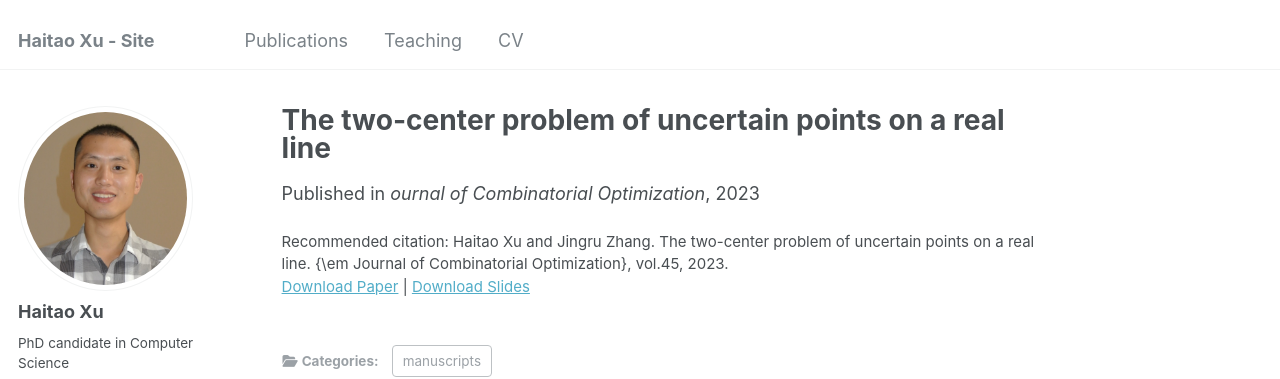
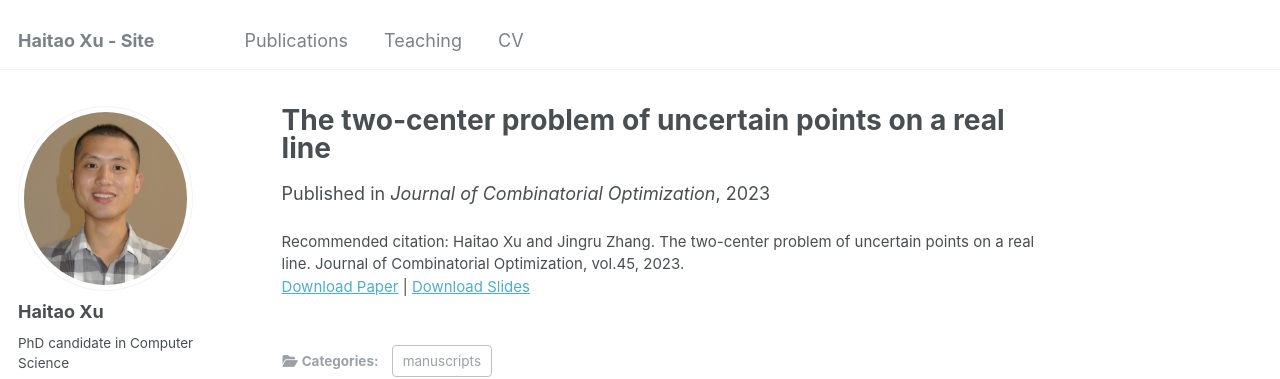
Before and after one commit to haitaotsui/haitaotsui.github.io, a Jekyll site: the page built from _publications/2023-01-03-two-center-in-a-line-5.md, in a window 1280 px wide and 1013 px high. Shown: the top 379 px of the window. Built offline with Jekyll 4.4.1, drawn with Linux system fonts in a browser that asks for light colours; some web fonts are replaced.

Commit message:
Update 2023-01-03-two-center-in-a-line-5.md

```diff
--- a/_publications/2023-01-03-two-center-in-a-line-5.md
+++ b/_publications/2023-01-03-two-center-in-a-line-5.md
@@ -2,11 +2,11 @@
 title: "The two-center problem of uncertain points on a real line"
 collection: publications
 category: manuscripts
-permalink: /publication/two-center-in-a-line
+permalink: /publication/2023-01-03-two-center-in-a-line-5
 excerpt: 'This paper is about the number 1. The number 2 is left for future work.'
 date: 2023-01-03
-venue: 'ournal of Combinatorial Optimization'
-slidesurl: 'http://academicpages.github.io/files/slides1.pdf'
-paperurl: 'http://academicpages.github.io/files/two-center-in-a-line.pdf'
-citation: 'Haitao Xu and Jingru Zhang. The two-center problem of uncertain points on a real line. {\em Journal of Combinatorial Optimization}, vol.45, 2023.'
+venue: 'Journal of Combinatorial Optimization'
+slidesurl: 'http://haitaotsui.github.io/files/slides1.pdf'
+paperurl: 'http://haitaotsui.github.io/files/two-center-in-a-line.pdf'
+citation: 'Haitao Xu and Jingru Zhang. The two-center problem of uncertain points on a real line. Journal of Combinatorial Optimization, vol.45, 2023.'
 ---
```
